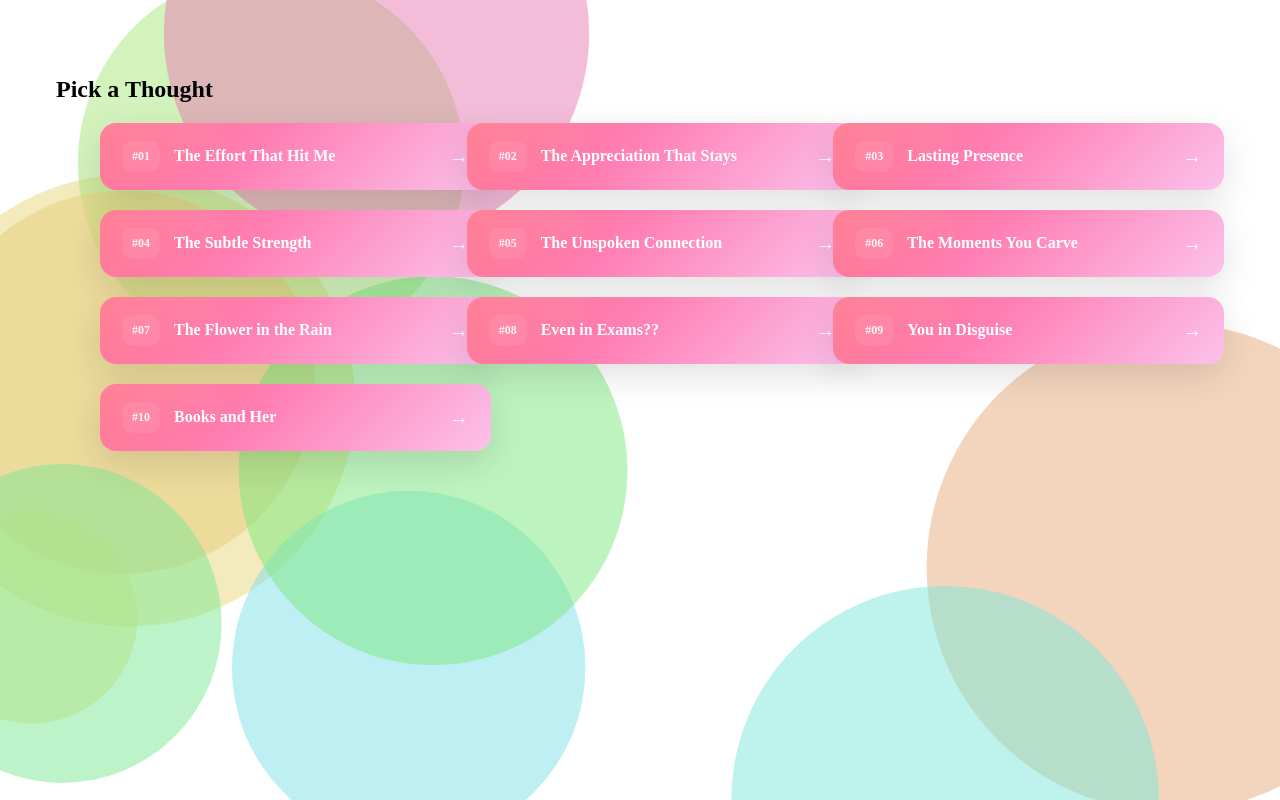
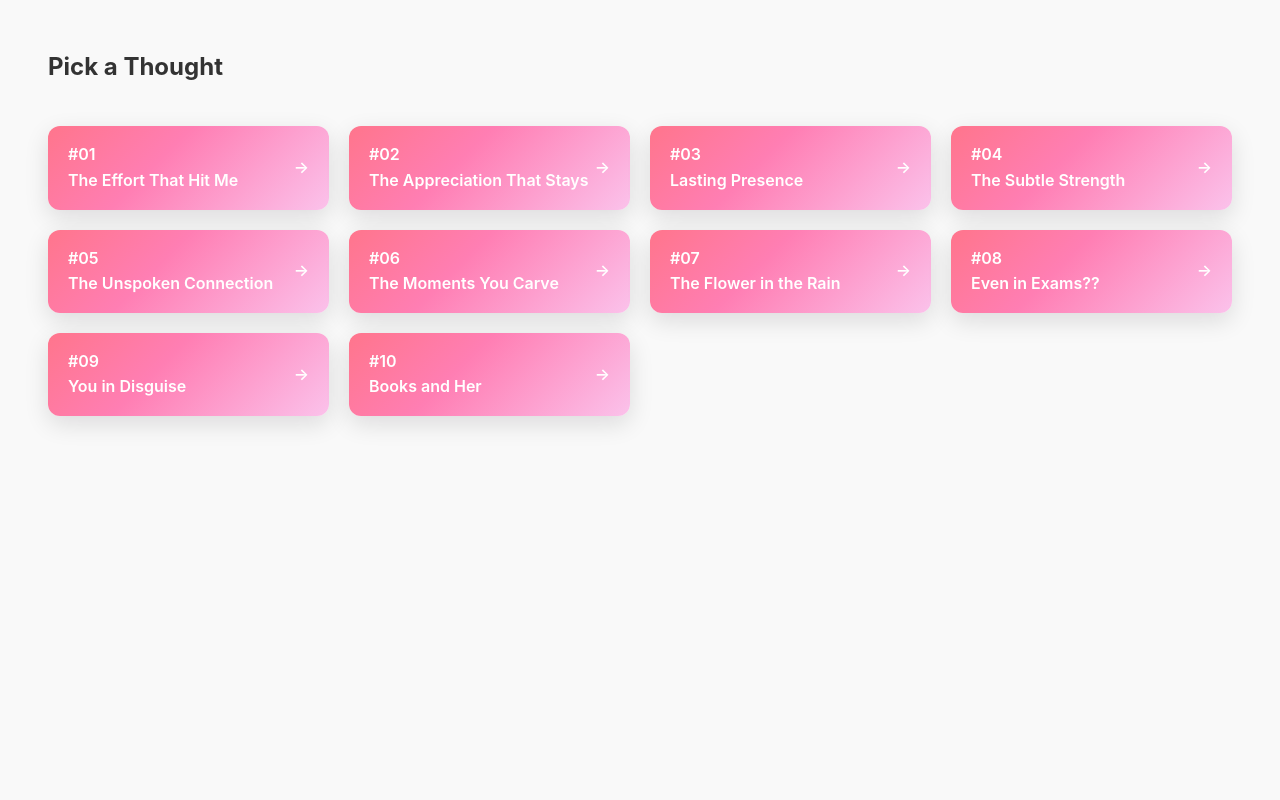
Before and after one commit to yxbudgqjdqdxq/idk, a Next.js app: page /paragraphs in a window 1280 px wide. Built offline with nearby package versions, Linux system fonts and the light colour scheme.

Commit message:
Update globals.css

```diff
--- a/styles/globals.css
+++ b/styles/globals.css
@@ -1,107 +1,87 @@
-/* -----------------------------
-   Paragraph list — glossy cards
-   ----------------------------- */
+/* Reset and base styles */
+* {
+  margin: 0;
+  padding: 0;
+  box-sizing: border-box;
+}
 
-/* grid container */
+html,
+body {
+  font-family: 'Inter', sans-serif;
+  background-color: #f9f9f9;
+  color: #333;
+  line-height: 1.6;
+  min-height: 100vh;
+}
+
+/* Link styles */
+a {
+  color: inherit;
+  text-decoration: none;
+}
+
+/* Page container */
+.container {
+  max-width: 960px;
+  margin: 0 auto;
+  padding: 40px 20px;
+}
+
+/* Paragraph grid layout */
 .paragraph-grid {
   display: grid;
-  grid-template-columns: repeat(auto-fit, minmax(260px, 1fr));
+  grid-template-columns: repeat(auto-fit, minmax(280px, 1fr));
   gap: 20px;
-  width: 100%;
-  max-width: 1080px;
-  margin: 0 auto;
-  z-index: 2;
+  margin-top: 40px;
 }
 
-/* target anchor specifically so it overrides defaults */
+/* Button styles */
 .paragraph-grid a.para-button {
   display: flex;
   align-items: center;
   justify-content: space-between;
   width: 100%;
-  padding: 18px 22px;
-  border-radius: 16px;
+  padding: 16px 20px;
+  border-radius: 12px;
   text-decoration: none;
   color: white;
   background: linear-gradient(135deg, #ff758c 0%, #ff7eb3 40%, #fbc2eb 100%);
-  box-shadow: 0 12px 36px rgba(18, 10, 20, 0.12);
-  transition: transform 260ms cubic-bezier(.2,.9,.2,1), box-shadow 260ms ease, background 260ms ease;
-  -webkit-appearance: none;
-  appearance: none;
+  box-shadow: 0 8px 24px rgba(18, 10, 20, 0.12);
+  transition: transform 200ms ease, box-shadow 200ms ease, background 200ms ease;
   border: none;
   position: relative;
   overflow: hidden;
+  font-weight: 600;
+  font-size: 1rem;
 }
 
-/* little left column */
-.paragraph-grid a.para-button .para-left {
-  display: flex;
-  align-items: center;
-  gap: 14px;
+/* Hover effect */
+.paragraph-grid a.para-button:hover {
+  transform: translateY(-6px);
+  box-shadow: 0 16px 40px rgba(18, 10, 20, 0.18);
+  background: linear-gradient(135deg, #fbc2eb 0%, #a6c1ee 100%);
 }
 
-/* small numeric tag */
-.paragraph-grid a.para-button .para-tag {
-  background: rgba(255,255,255,0.08);
-  padding: 8px 10px;
-  border-radius: 10px;
+/* Responsive typography */
+h1, h2, h3 {
   font-weight: 700;
-  font-size: 12px;
-  color: rgba(255,255,255,0.92);
-  backdrop-filter: blur(4px);
+  margin-bottom: 20px;
 }
 
-/* title */
-.paragraph-grid a.para-button .para-title {
-  font-size: 16px;
-  font-weight: 700;
-  line-height: 1.15;
-  color: #fff;
-  text-align: left;
+p {
+  margin-bottom: 16px;
+  font-size: 1rem;
 }
 
-/* arrow */
-.paragraph-grid a.para-button .para-arrow {
-  font-size: 20px;
-  opacity: 0.98;
-  transform: translateX(0);
-  transition: transform 220ms ease;
+/* Utility classes */
+.text-center {
+  text-align: center;
 }
 
-/* sheen overlay to make it glossy */
-.paragraph-grid a.para-button::before{
-  content: "";
-  position: absolute;
-  left: -30%;
-  top: -40%;
-  width: 60%;
-  height: 140%;
-  background: linear-gradient(180deg, rgba(255,255,255,0.22), rgba(255,255,255,0.02));
-  transform: rotate(-18deg);
-  filter: blur(10px);
-  opacity: 0.6;
-  pointer-events: none;
+.mt-20 {
+  margin-top: 20px;
 }
 
-/* hover effects */
-.paragraph-grid a.para-button:hover {
-  transform: translateY(-8px);
-  box-shadow: 0 24px 60px rgba(18, 10, 20, 0.18);
-  background: linear-gradient(135deg, #fbc2eb 0%, #a6c1ee 100%);
+.mb-20 {
+  margin-bottom: 20px;
 }
-.paragraph-grid a.para-button:hover .para-arrow {
-  transform: translateX(6px);
-}
-
-/* focus accessibility */
-.paragraph-grid a.para-button:focus {
-  outline: 3px solid rgba(255,255,255,0.12);
-  outline-offset: 4px;
-}
-
-/* ensure full-width on small devices */
-@media (max-width: 640px) {
-  .paragraph-grid { gap: 14px; }
-  .paragraph-grid a.para-button { padding: 16px 16px; border-radius: 14px; }
-  .paragraph-grid a.para-button .para-title { font-size: 15px; }
-}
```
